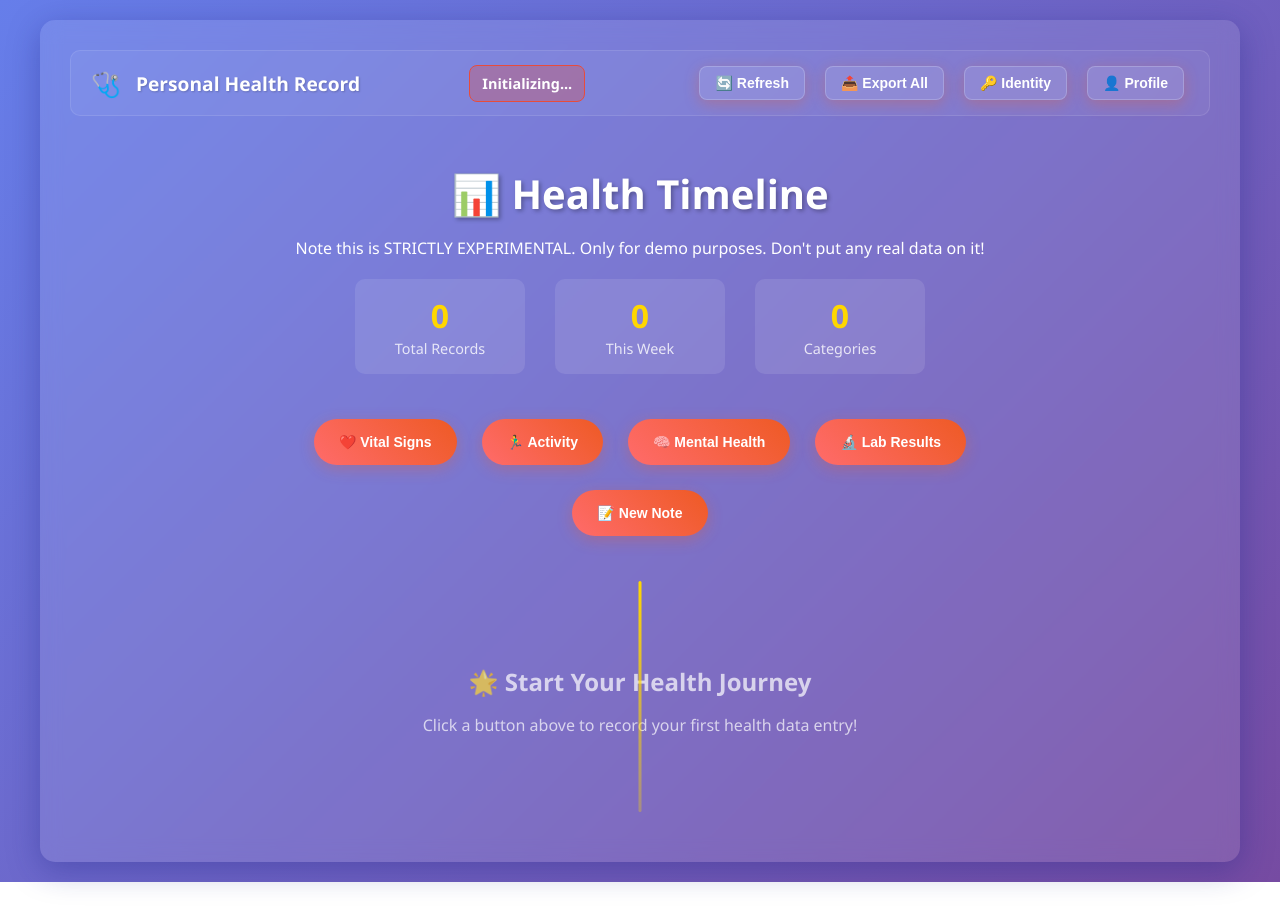
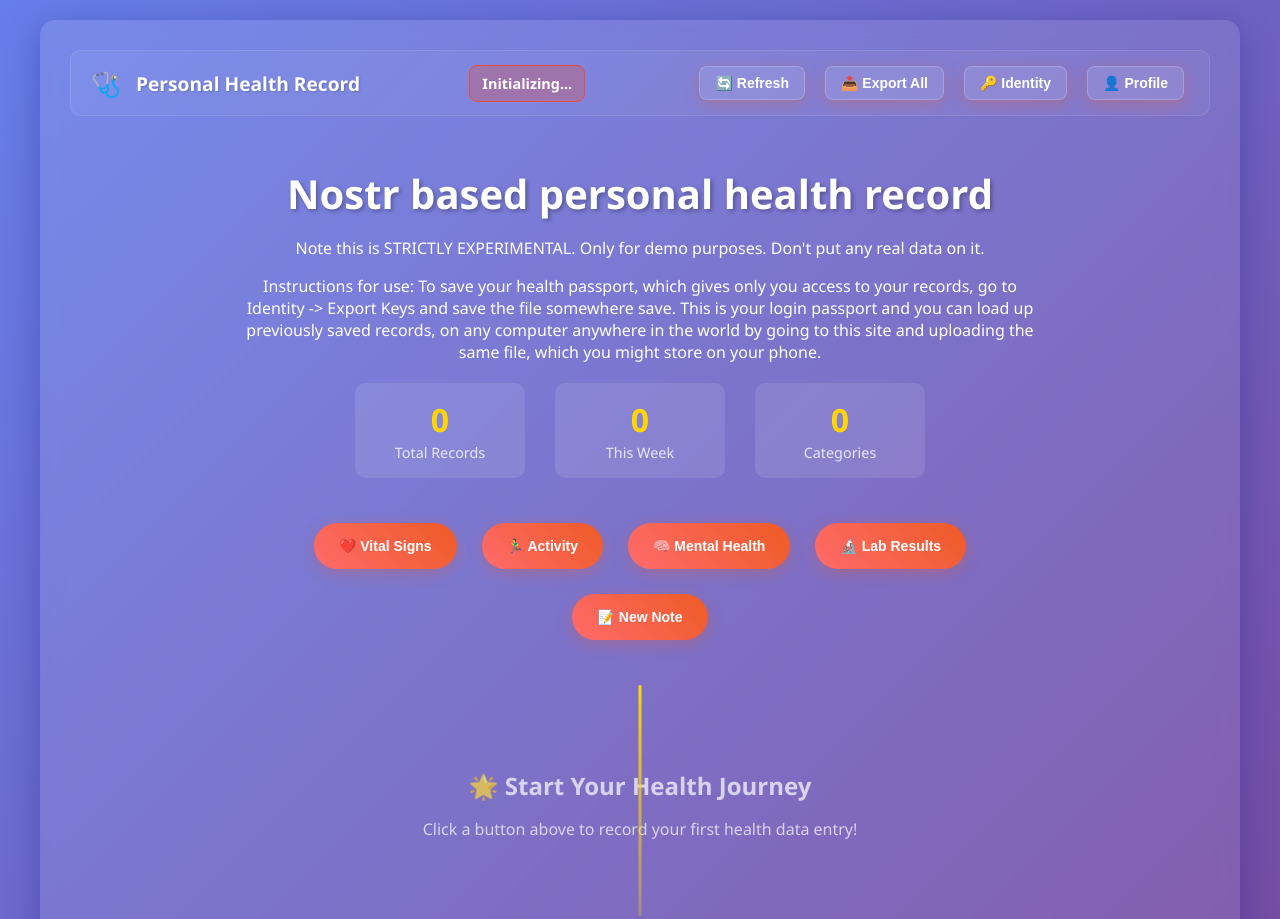
Before and after one commit to drmikesamy/personalhealthrecord, a plain HTML site: page index.html in a window 1280 px wide. Shown: the top 919 px of the page. Before the commit the page ends 882 px from the top, so only its background shows below. Drawn offline with Linux system fonts and the light colour scheme.

Commit message:
Update index.html

```diff
--- a/index.html
+++ b/index.html
@@ -518,8 +518,9 @@
 
         <div class="timeline-container">
             <div class="timeline-header">
-                <h2>📊 Health Timeline</h2>
-                <p>Note this is STRICTLY EXPERIMENTAL. Only for demo purposes. Don't put any real data on it!</p>
+                <h2>Nostr based personal health record</h2>
+                <p>Note this is STRICTLY EXPERIMENTAL. Only for demo purposes. Don't put any real data on it.</p>
+                <p>Instructions for use: To save your health passport, which gives only you access to your records, go to Identity -> Export Keys and save the file somewhere save. This is your login passport and you can load up previously saved records, on any computer anywhere in the world by going to this site and uploading the same file, which you might store on your phone.</p>
                 <div class="timeline-stats">
                     <div class="stat-card">
                         <span class="stat-number" id="totalRecords">0</span>
@@ -546,7 +547,7 @@
 
             <div id="healthTimeline" class="timeline">
                 <div class="empty-timeline">
-                    <h3>🌟 Start Your Health Journey</h3>
+                    <h3>Health Timeline</h3>
                     <p>Click a button above to record your first health data entry!</p>
                 </div>
             </div>
```
